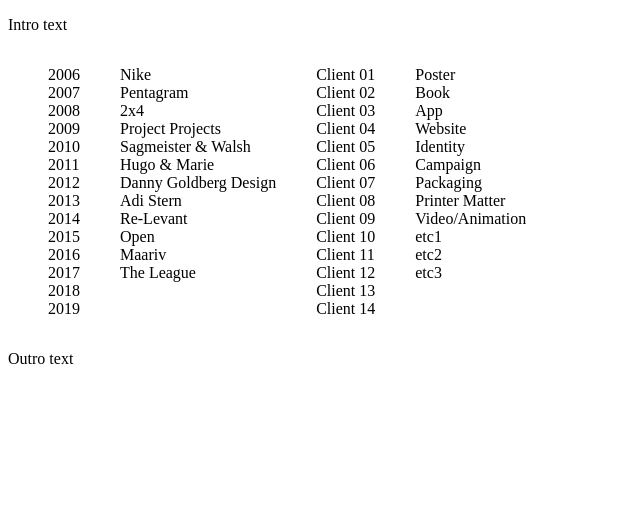
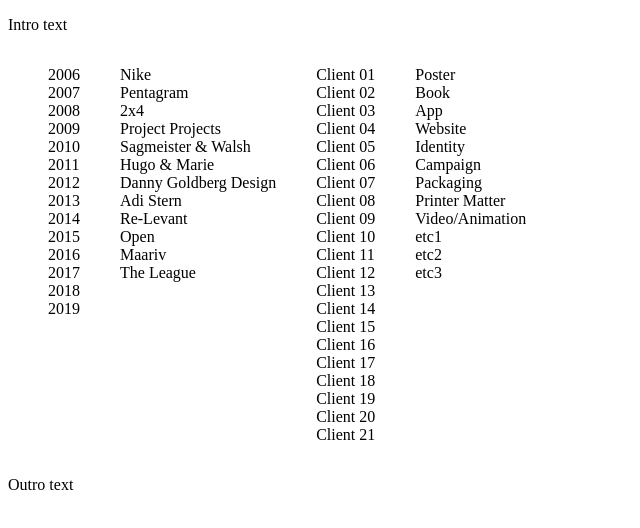
Before and after one commit to meirsadan/YH-Resume-HP, a website: page index.html in a window 1280 px wide. Shown: the whole page, without its empty margins (0-640 px from the left). Drawn offline with nearby package versions, Linux system fonts and the light colour scheme.

Commit message:
Update index.html

```diff
--- a/index.html
+++ b/index.html
@@ -66,6 +66,13 @@
             <li>Client 12</li>
             <li>Client 13</li>
             <li>Client 14</li>
+            <li>Client 15</li>
+            <li>Client 16</li>
+            <li>Client 17</li>
+            <li>Client 18</li>
+            <li>Client 19</li>
+            <li>Client 20</li>
+            <li>Client 21</li>
         </ul>
         <ul id=media>
             <li>Poster</li>
```
